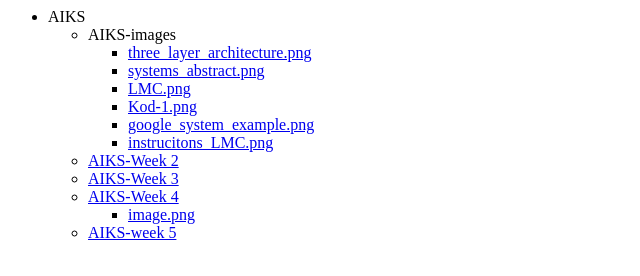
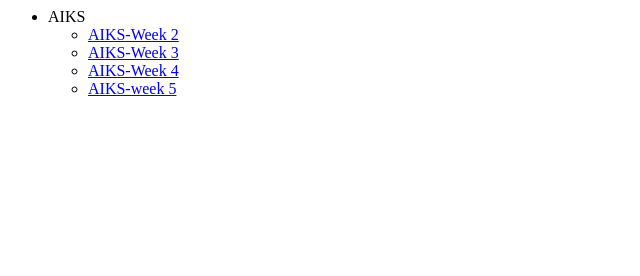
Before and after one commit to lambdanuu/lambdanuu.github.io, a plain HTML site: page navigation.html in a window 1280 px wide. Shown: the whole page, without its empty margins (0-640 px from the left). Drawn offline with Linux system fonts and the light colour scheme.

Commit message:
Update navigation.html

```diff
--- a/navigation.html
+++ b/navigation.html
@@ -9,37 +9,16 @@
     <ul>
       <li>AIKS
         <ul>
-          <li>AIKS-images
-            <ul>
-              <li><a href="AIKS/AIKS-images/three_layer_architecture.png" target="detail">three_layer_architecture.png</a>
-              </li>
-              <li><a href="AIKS/AIKS-images/systems_abstract.png" target="detail">systems_abstract.png</a>
-              </li>
-              <li><a href="AIKS/AIKS-images/LMC.png" target="detail">LMC.png</a>
-              </li>
-              <li><a href="AIKS/AIKS-images/Kod-1.png" target="detail">Kod-1.png</a>
-              </li>
-              <li><a href="AIKS/AIKS-images/google_system_example.png" target="detail">google_system_example.png</a>
-              </li>
-              <li><a href="AIKS/AIKS-images/instrucitons_LMC.png" target="detail">instrucitons_LMC.png</a>
-              </li>
-            </ul>
+          <li><a href="AIKSw2.html" target="detail">AIKS-Week 2</a>
           </li>
-          <li><a href="AIKS/AIKS-Week%202.html" target="detail">AIKS-Week 2</a>
+          <li><a href="AIKSw3.html" target="detail">AIKS-Week 3</a>
           </li>
-          <li><a href="AIKS/AIKS-Week%203.html" target="detail">AIKS-Week 3</a>
+          <li><a href="AIKSw4.html" target="detail">AIKS-Week 4</a>
           </li>
-          <li><a href="AIKS/AIKS-Week%204.html" target="detail">AIKS-Week 4</a>
-            <ul>
-              <li><a href="AIKS/AIKS-Week%204/image.png" target="detail">image.png</a>
-              </li>
-            </ul>
-          </li>
-          <li><a href="AIKS/AIKS-week%205.html" target="detail">AIKS-week 5</a>
+          <li><a href="AIKSw5.html" target="detail">AIKS-week 5</a>
           </li>
         </ul>
       </li>
     </ul>
   </body>
-
 </html>
```
